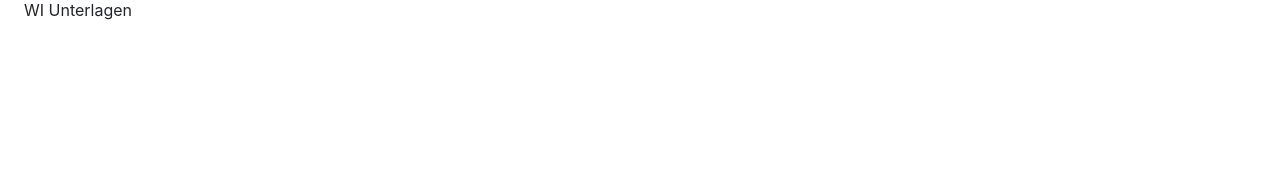
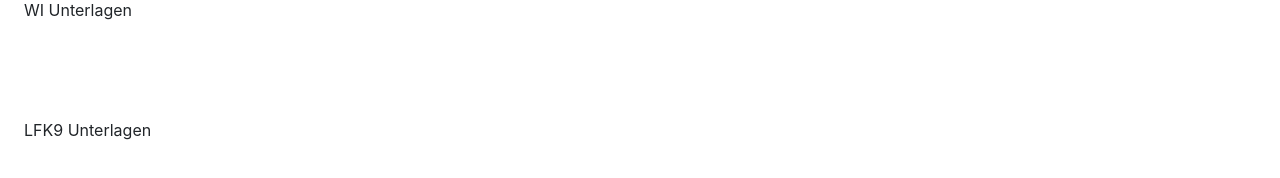
Before and after one commit to JustALostSoul/SoulNet, a React (Create React App) app: page /de/hoga in a window 1280 px wide. Shown: the part 138-316 px from the top of the page. Built offline with nearby package versions, Linux system fonts and the light colour scheme; the HTML template or start-up script is replaced by a standard one.

Commit message:
Put LFK9 Download in

```diff
--- a/src/pages/Hoga.js
+++ b/src/pages/Hoga.js
@@ -2,6 +2,10 @@ const documents = [
     {
         name: "WI Unterlagen",
         link: "https://soulback.net/de/hogaDocs/WI_081223_comp.pdf"
+    },
+    {
+        name: "LFK9 Unterlagen",
+        link: "https://soulback.net/de/hogaDocs/LFK9_111223.pdf"
     },
 ];
 
```
